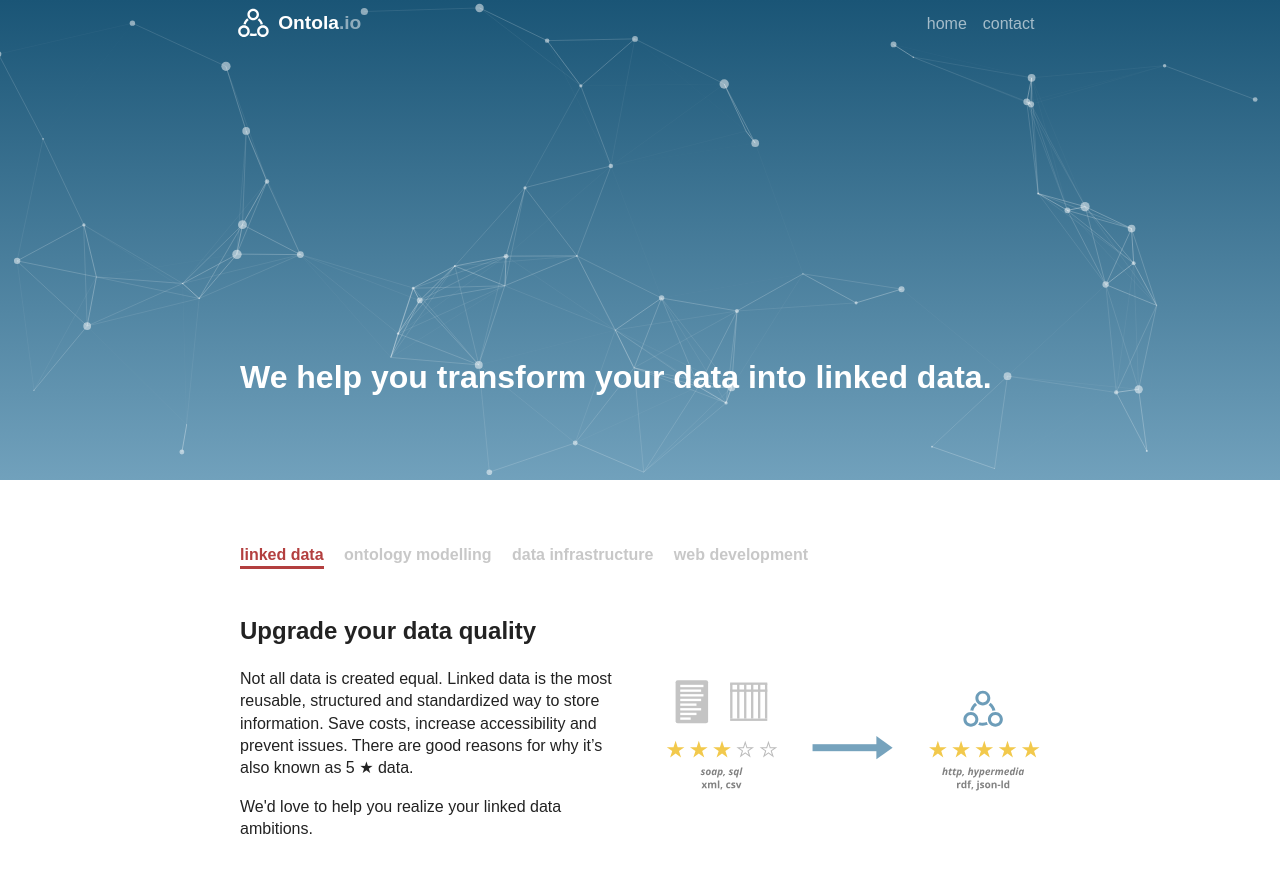
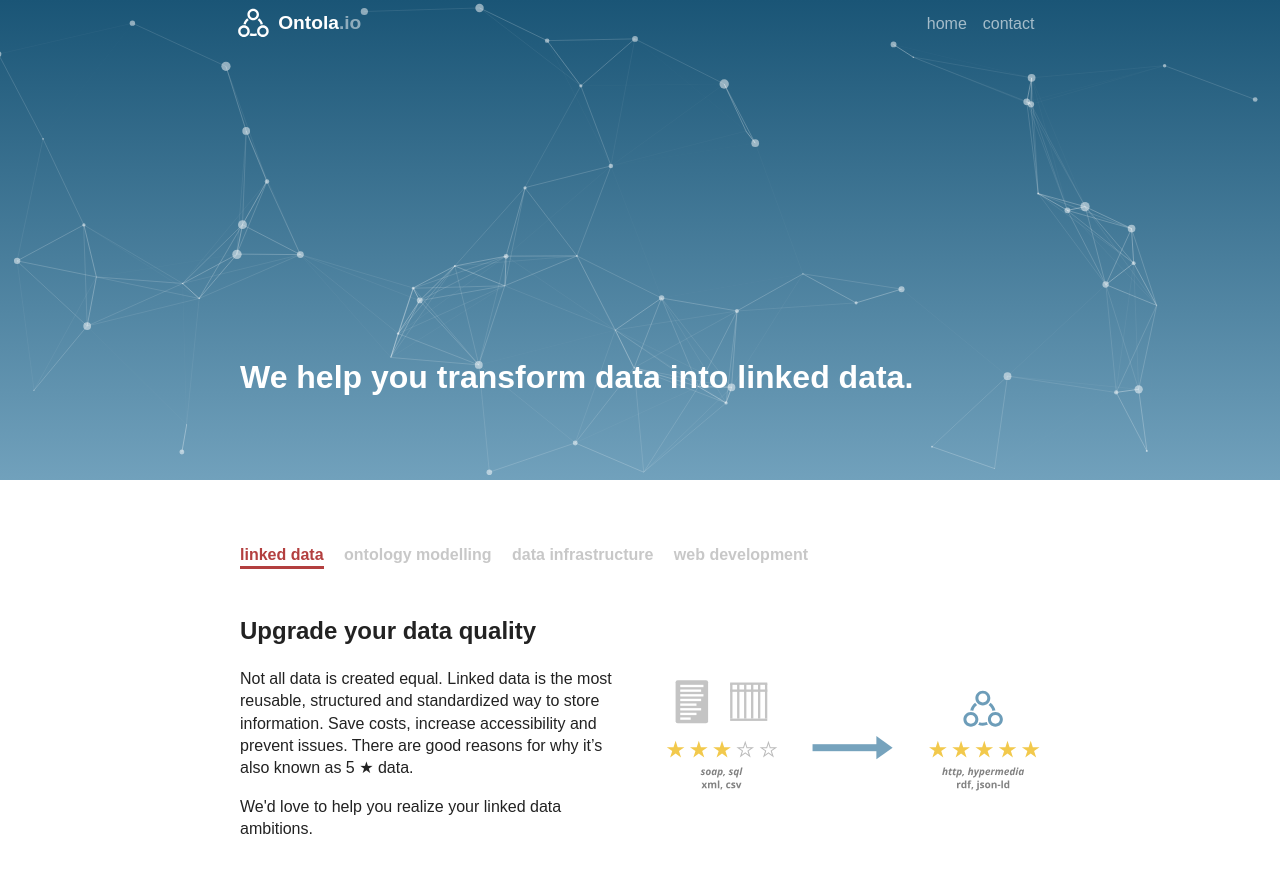
Before and after one commit to ontola/home, a Jekyll site: the page built from index.html, in a window 1280 px wide and 900 px high. Shown: the top 873 px of the window. Built offline with Jekyll 4.4.1, drawn with Linux system fonts in a browser that asks for light colours; some of the changed text lies outside the part shown.

Commit message:
spelling & grammar

```diff
--- a/index.html
+++ b/index.html
@@ -5,7 +5,7 @@ title: Ontola - Linked Data Software Development
   <div class="hero hero--home">
     <div id="particles-js"></div>
     <h1 id="hero-text">
-      We help you transform your data into linked data.
+      We help you transform data into linked data.
     </h1>
   </div>
   <!-- scripts -->
```
Also changed, not shown: other parts of index.html (+1 -1 lines).
